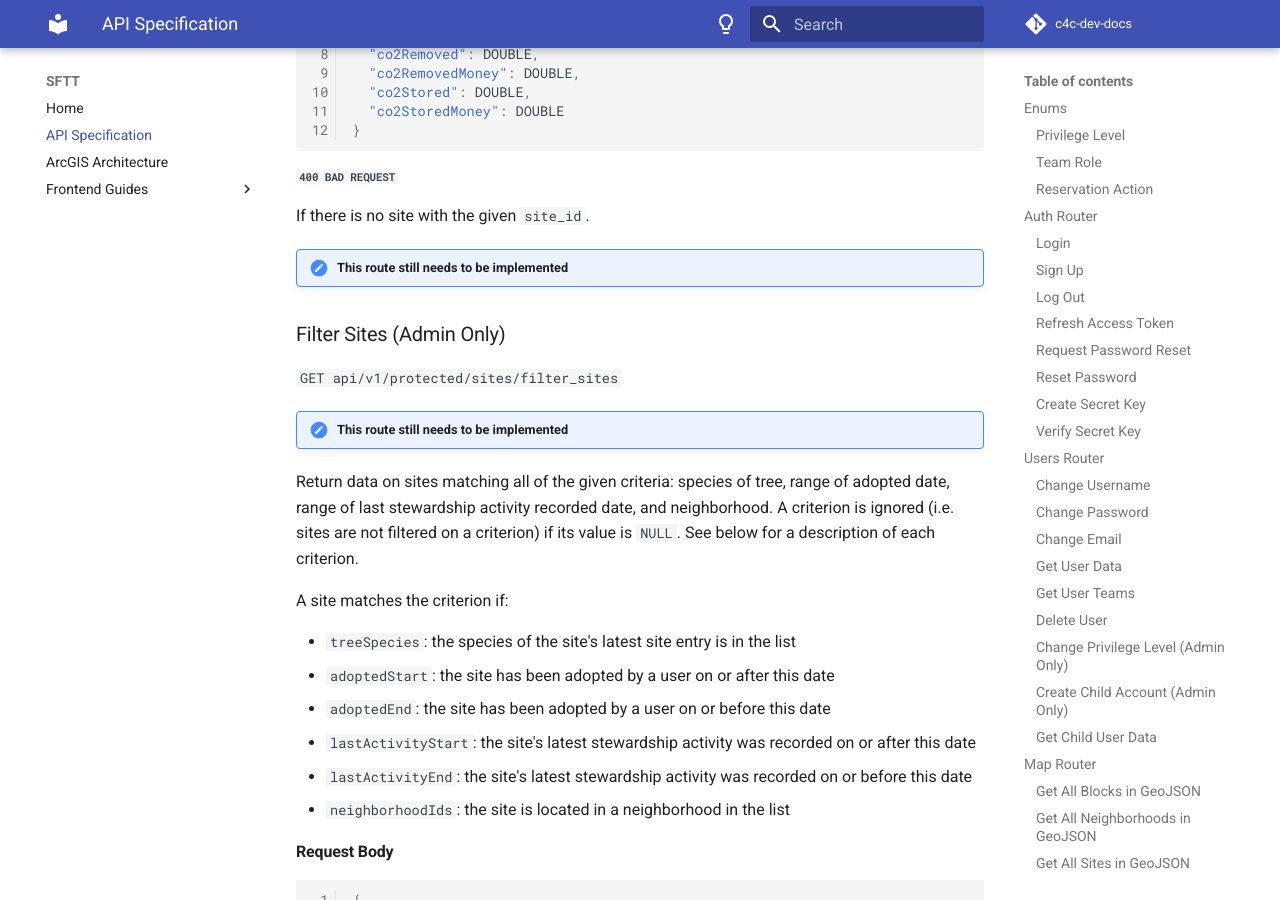
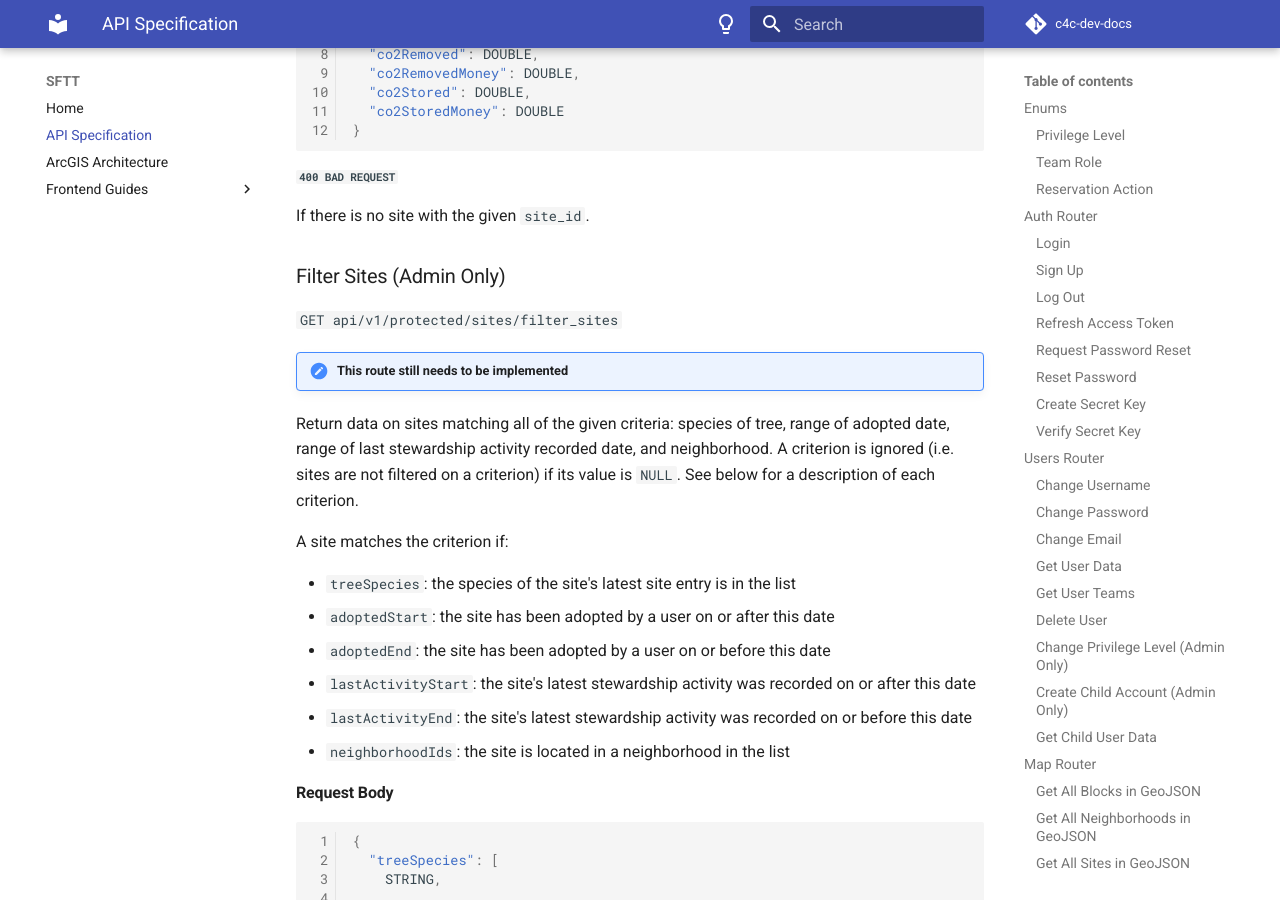
Before and after one commit to Code-4-Community/c4c-dev-docs, an MkDocs documentation site: the page built from docs/sftt/sftt-api-spec.md, in a window 1280 px wide and 900 px high, scrolled down 41006 px. Built offline with MkDocs 1.6.1 and Material for MkDocs 9.7.7, drawn with Linux system fonts in a browser that asks for light colours; comment, search, counter and statistics services are not loaded.

Commit message:
Update sftt-api-spec.md

```diff
--- a/docs/sftt/sftt-api-spec.md
+++ b/docs/sftt/sftt-api-spec.md
@@ -1893,8 +1893,6 @@ No request body.
 
 If there is no site with the given `site_id`.
 
-!!! missing "This route still needs to be implemented"
-
 ### Filter Sites (Admin Only)
 
 `GET api/v1/protected/sites/filter_sites`
```
